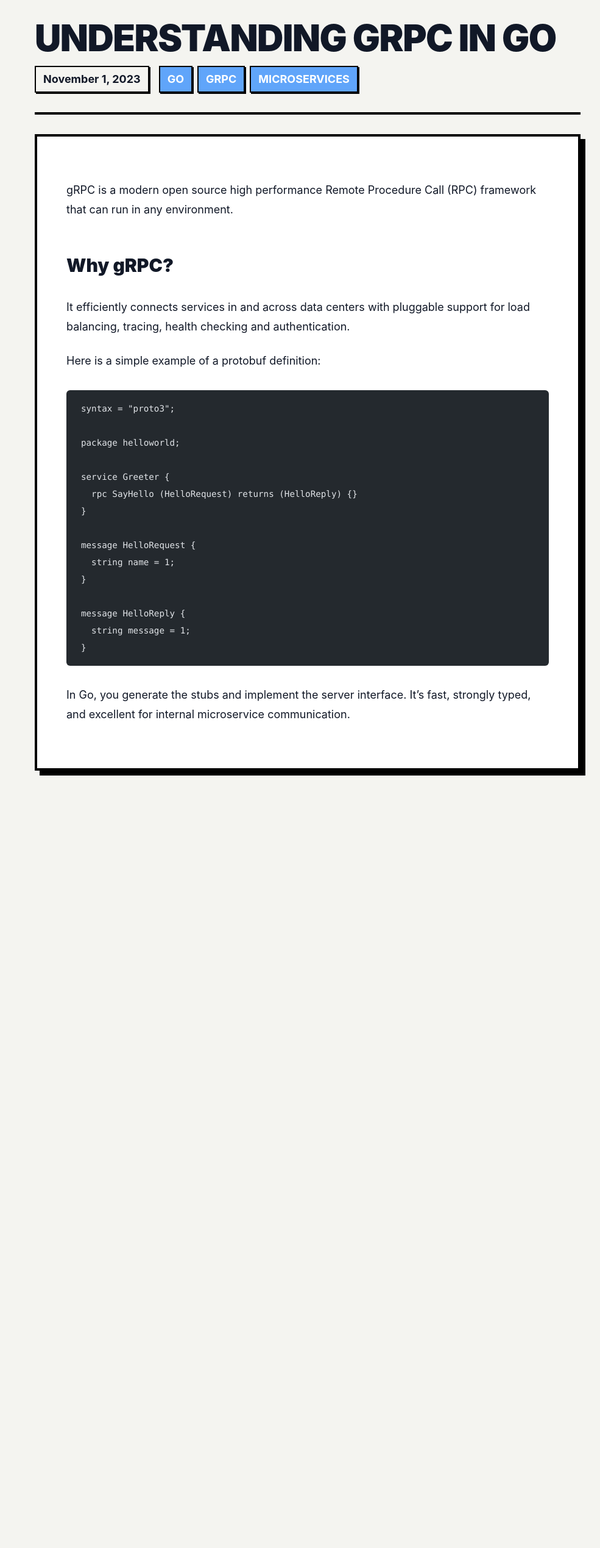
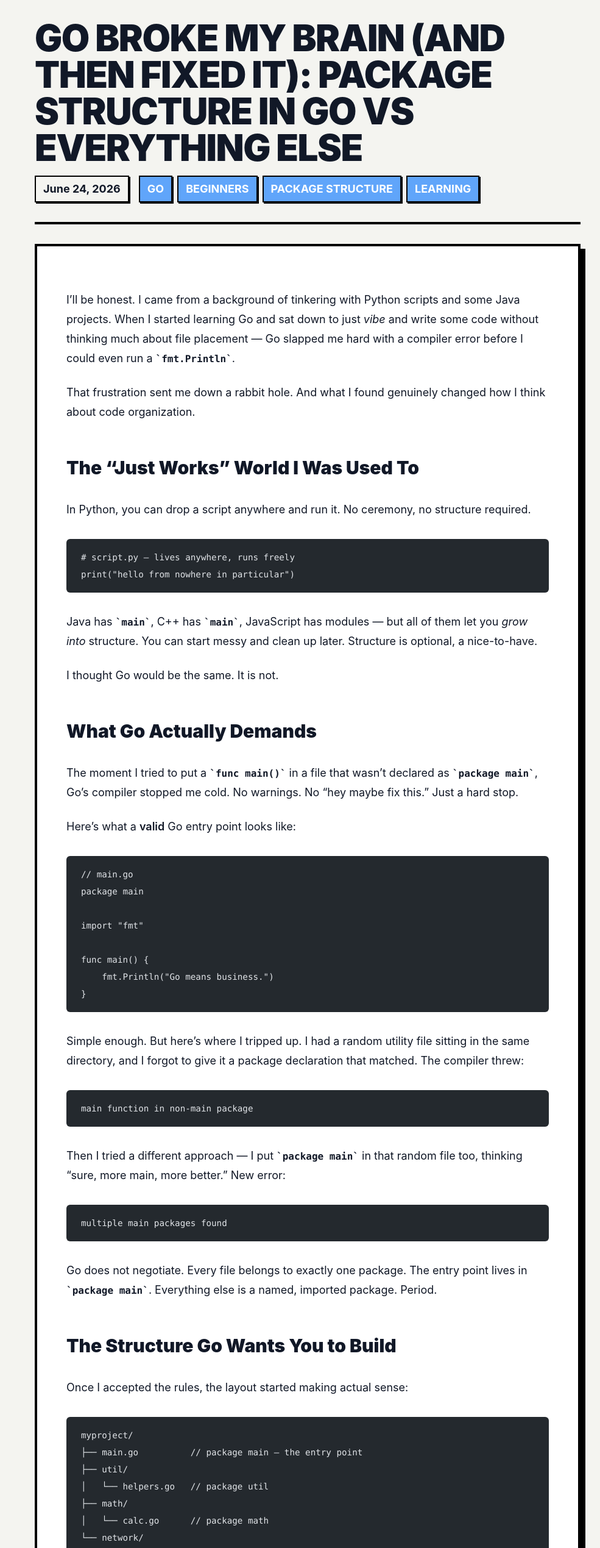
Before and after one commit to vanshkalawatia/vansh-portfolio, an Astro site: page /blog/first-post in a window 1280 px wide. Shown: the part 240-2779 px from the top of the page at 61% size, 295-1280 px from the left. Before the commit the page ends 1600 px from the top, so only its background shows below. Built offline with nearby package versions, Linux system fonts and the light colour scheme; Astro itself is replaced by a stand-in of ours; code samples lack their colours.

Commit message:
Added my post and 1st blog.

````diff
--- a/src/content/blog/first-post.md
+++ b/src/content/blog/first-post.md
@@ -1,34 +1,120 @@
 ---
-title: "Understanding gRPC in Go"
-description: "A deep dive into building performant microservices using gRPC and Protocol Buffers in Go."
-date: 2023-11-01
-tags: ["Go", "gRPC", "Microservices"]
+title: "Go Broke My Brain (And Then Fixed It): Package Structure in Go vs Everything Else"
+description: "I was just tweaking my folder layout when Go hit me with a compiler error I didn't expect. Here's what I learned about why Go is so strict about package structure — and why that's actually a good thing."
+date: 2026-06-24
+tags: ["Go", "Beginners", "Package Structure", "Learning"]
 ---
 
-gRPC is a modern open source high performance Remote Procedure Call (RPC) framework that can run in any environment.
+I'll be honest. I came from a background of tinkering with Python scripts and some Java projects. When I started learning Go and sat down to just *vibe* and write some code without thinking much about file placement — Go slapped me hard with a compiler error before I could even run a `fmt.Println`.
 
-## Why gRPC?
+That frustration sent me down a rabbit hole. And what I found genuinely changed how I think about code organization.
 
-It efficiently connects services in and across data centers with pluggable support for load balancing, tracing, health checking and authentication.
+## The "Just Works" World I Was Used To
 
-Here is a simple example of a protobuf definition:
+In Python, you can drop a script anywhere and run it. No ceremony, no structure required.
 
-```protobuf
-syntax = "proto3";
+```python
+# script.py — lives anywhere, runs freely
+print("hello from nowhere in particular")
+```
 
-package helloworld;
+Java has `main`, C++ has `main`, JavaScript has modules — but all of them let you *grow into* structure. You can start messy and clean up later. Structure is optional, a nice-to-have.
 
-service Greeter {
-  rpc SayHello (HelloRequest) returns (HelloReply) {}
-}
+I thought Go would be the same. It is not.
 
-message HelloRequest {
-  string name = 1;
-}
+## What Go Actually Demands
 
-message HelloReply {
-  string message = 1;
+The moment I tried to put a `func main()` in a file that wasn't declared as `package main`, Go's compiler stopped me cold. No warnings. No "hey maybe fix this." Just a hard stop.
+
+Here's what a **valid** Go entry point looks like:
+
+```go
+// main.go
+package main
+
+import "fmt"
+
+func main() {
+    fmt.Println("Go means business.")
 }
 ```
 
-In Go, you generate the stubs and implement the server interface. It's fast, strongly typed, and excellent for internal microservice communication.
+Simple enough. But here's where I tripped up. I had a random utility file sitting in the same directory, and I forgot to give it a package declaration that matched. The compiler threw:
+
+```
+main function in non-main package
+```
+
+Then I tried a different approach — I put `package main` in that random file too, thinking "sure, more main, more better." New error:
+
+```
+multiple main packages found
+```
+
+Go does not negotiate. Every file belongs to exactly one package. The entry point lives in `package main`. Everything else is a named, imported package. Period.
+
+## The Structure Go Wants You to Build
+
+Once I accepted the rules, the layout started making actual sense:
+
+```
+myproject/
+├── main.go          // package main — the entry point
+├── util/
+│   └── helpers.go   // package util
+├── math/
+│   └── calc.go      // package math
+└── network/
+    └── http.go      // package network
+```
+
+`main.go` imports what it needs:
+
+```go
+package main
+
+import (
+    "myproject/util"
+    "myproject/math"
+    "myproject/network"
+)
+
+func main() {
+    util.DoSomething()
+    math.Calculate()
+    network.Fetch()
+}
+```
+
+Clean. Intentional. No ambiguity about what belongs where.
+
+## Why Go Does This (And Why I'm Starting to Appreciate It)
+
+At first this felt like Go being unnecessarily strict. But here's the thing I didn't see until I compared it to what happens in other languages at scale.
+
+Python and JavaScript are incredibly fast to start with. But larger Python or JS codebases can turn into what people lovingly call **spaghetti code** — files importing each other in circles, functions living in unexpected places, structure bolted on after the fact.
+
+Go enforces structure from day one. You don't *add* it later when the project grows. It's already there, baked into the compiler. If you write Go wrong, it won't compile. That's not a bug — that's the whole point.
+
+The way I think about it now: Go is optimized for large-scale engineering **by default**. It makes the hard choice easy and the lazy choice impossible.
+
+## The Mental Shift
+
+Here's the reframe that clicked for me:
+
+- **Python/JS/Java** say: *"Start anywhere. Organize later if you want."*
+- **Go** says: *"Organize now. Scale is not optional — it's built in."*
+
+Go doesn't trust you to add structure eventually. It requires it upfront, because at scale, "eventually" usually never comes.
+
+## What I Do Now
+
+Every time I start a Go project — even a tiny one — I take two minutes to think about my package layout before writing a single line of code. Which files are utilities? Which package does this function actually belong in? Does this deserve its own directory?
+
+It felt annoying in week one. By week two, it felt like a superpower.
+
+If Go is fighting you on package structure, don't fight back. It's not wrong. It's just already thinking three months ahead of you.
+
+---
+
+*Still learning Go. Still making mistakes. Writing them down so I don't repeat them.*
````
Also changed, not shown: src/data/socialPosts.json (+4 -26 lines).
